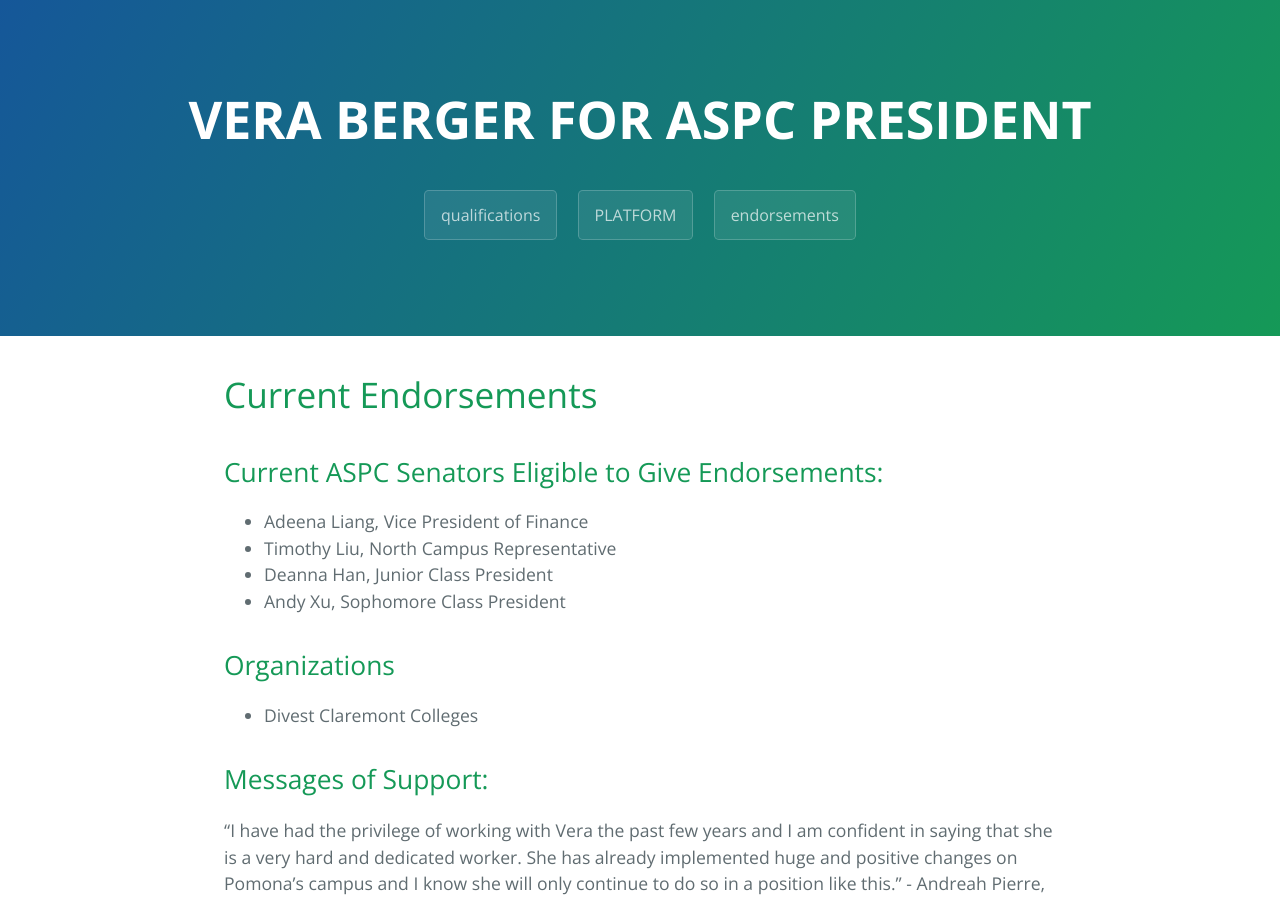
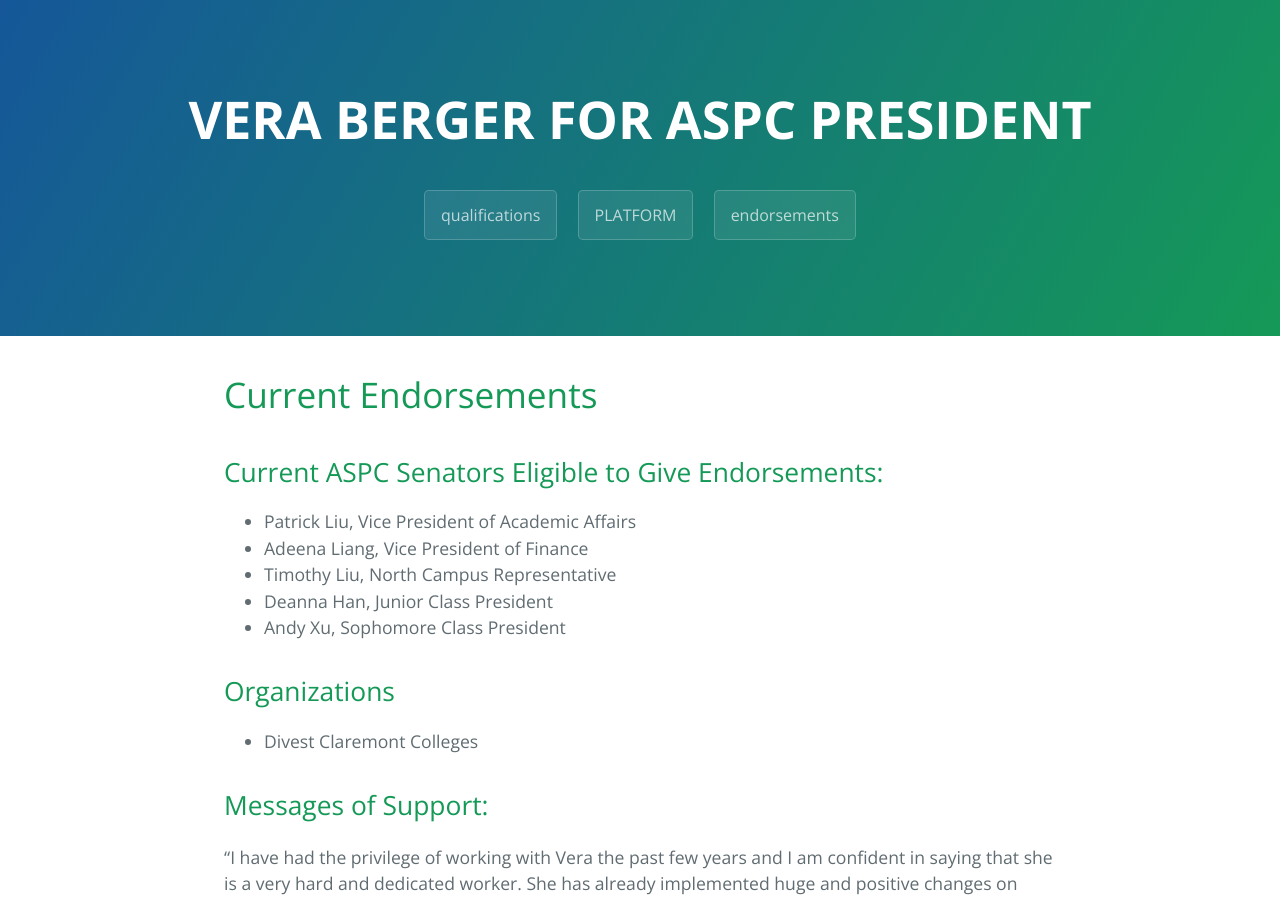
Before and after one commit to veraberger/veraberger.github.io, a Jekyll site: the page built from story.md, in a window 1280 px wide and 900 px high. Built offline with Jekyll 4.4.1, drawn with Linux system fonts in a browser that asks for light colours.

Commit message:
Update story.md

```diff
--- a/story.md
+++ b/story.md
@@ -7,6 +7,7 @@ filename: story
 # Current Endorsements
 
 ## Current ASPC Senators Eligible to Give Endorsements:
++ Patrick Liu, Vice President of Academic Affairs
 + Adeena Liang, Vice President of Finance
 + Timothy Liu, North Campus Representative
 + Deanna Han, Junior Class President
```
